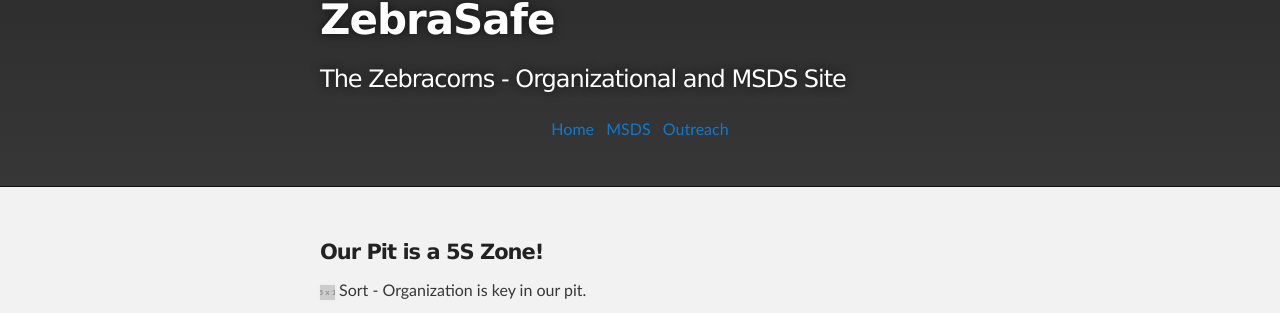
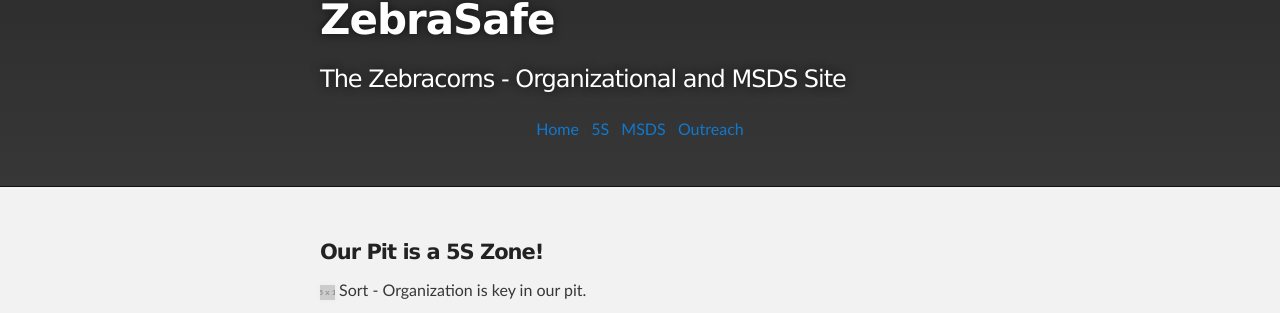
Before and after one commit to FRC900/ZebraSafeSite, a Jekyll site: the page built from index.md, in a window 1280 px wide and 900 px high. Shown: the part 295-608 px from the top of the window. Built offline with Jekyll 4.4.1, drawn with Linux system fonts in a browser that asks for light colours.

```diff
--- a/_includes/nav.html
+++ b/_includes/nav.html
@@ -1,5 +1,6 @@
 <p style="text-align: center; background-color: transparent">
   <a href="{{site.baseurl}}/">Home</a> |
+  <a href="{{site.baseurl}}/5S">5S</a> |
   <a href="{{site.baseurl}}/MSDS">MSDS</a> |
   <a href="{{site.baseurl}}/outreach">Outreach</a>
 </p>
```
